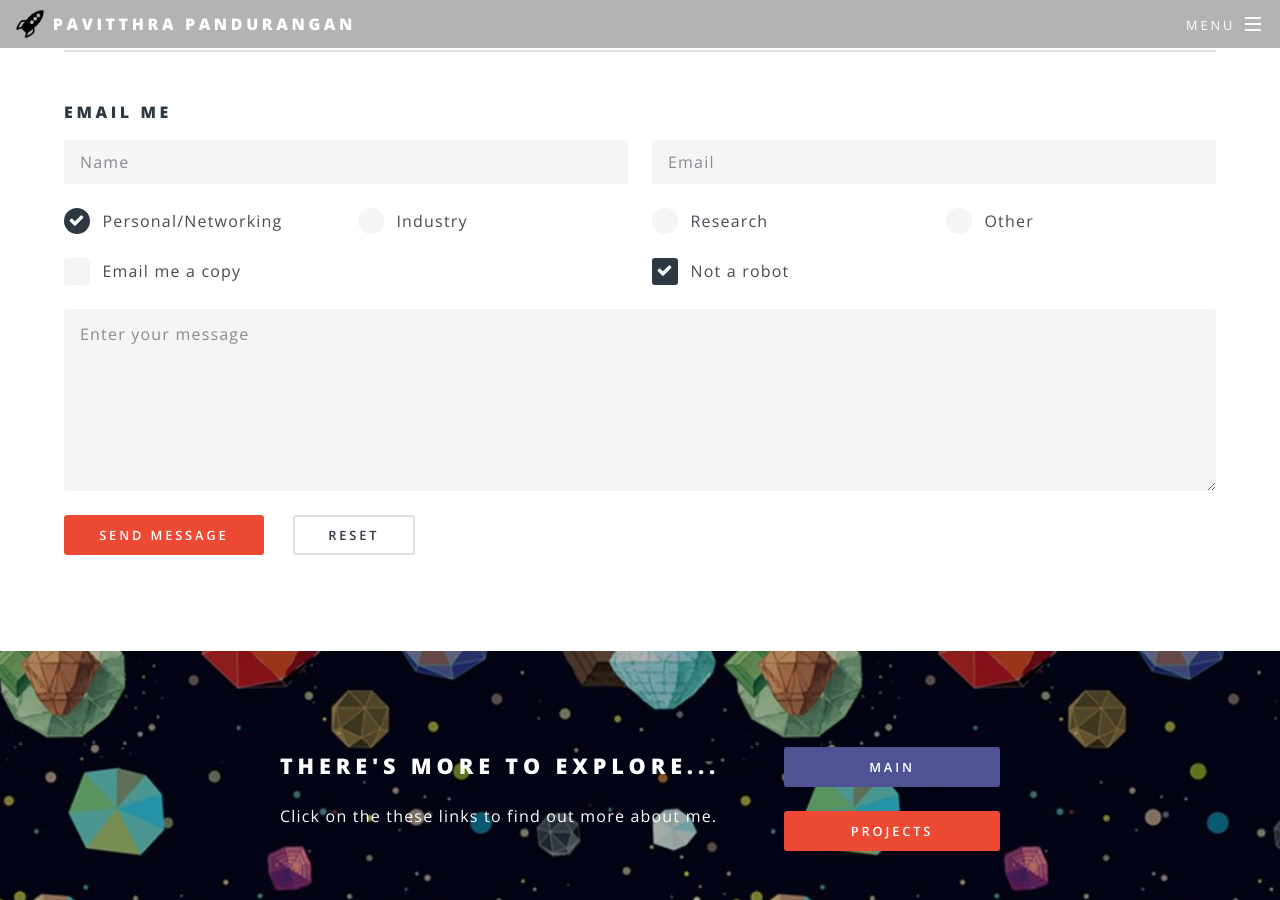
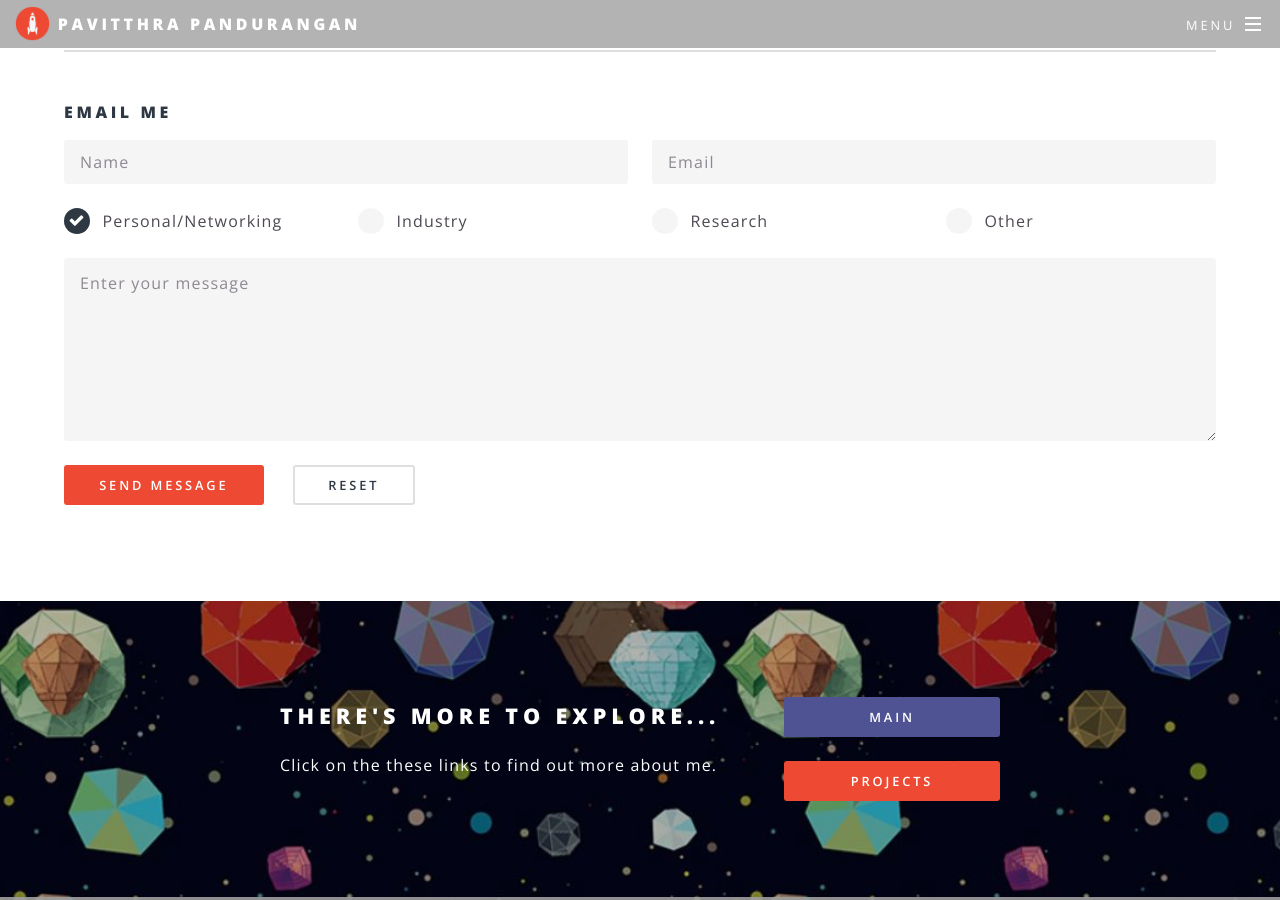
Before and after one commit to pavitthrap/pavitthrap.github.io, a Jekyll site: the page built from contact.html, in a window 1280 px wide and 900 px high, scrolled down 458 px. Built offline with Jekyll 4.4.1, drawn with Linux system fonts in a browser that asks for light colours; nearby versions of some CDN libraries.

Commit message:
form + logo

```diff
--- a/_config.yml
+++ b/_config.yml
@@ -17,7 +17,7 @@ social:
   linkedin-square: https://www.linkedin.com/in/pavitthra-pandurangan-620293102/
   #facebook-official: https://facebook.com/<username>
   #google-plus-square: https://plus.google.com/u/0/+<username>
-  email: pavitthp@andrew.cmu.edu
+  #email: pavitthp@andrew.cmu.edu
   #flickr:
   #instagram:
   #youtube-square:
--- a/_includes/header.html
+++ b/_includes/header.html
@@ -1,6 +1,6 @@
 <!-- Header -->
 <header id="header"{% if page.layout == 'landing' %} class="alt"{% endif %}>
-  <h1><a id="logo" href="{{ site.baseurl }}/index.html"><img src="/images/rocket3.png" alt="Home" style="margin-bottom: -9px;" height="30" width="30"> {{ site.title }}</a></h1>
+  <h1><a id="logo" href="{{ site.baseurl }}/index.html"><img src="/images/alt2.png" alt="Home" style="margin-bottom: -11px;" height="35" width="35"> {{ site.title }}</a></h1>
   <nav id="nav">
     <ul>
       <li class="special">
--- a/_layouts/default.html
+++ b/_layouts/default.html
@@ -12,6 +12,12 @@
   <body class="landing">
     <script src="//code.jquery.com/jquery-1.10.2.min.js"></script>
     <script>
+   /* setInterval(function() {
+      if ($('#check_id').prop("checked"))
+          {
+              $('#ccemail').setAttribute('value', $('#demo-email').val());
+          }
+    };  */
 
     </script>
     <!-- Page Wrapper -->
--- a/contact.html
+++ b/contact.html
@@ -9,44 +9,38 @@ title: Contact Me
 		<hr />
 		<section>
 					<h4>Email me</h4>
-					<form method="post" action="#">
+
+					<form method="POST" action="//formspree.io/pavitthp@andrew.cmu.edu" id="contactform">
 						<div class="row uniform">
 							<div class="6u 12u$(xsmall)">
-								<input type="text" name="demo-name" id="demo-name" value="" placeholder="Name" />
+								<input type="text" name="Name" id="demo-name" value="" placeholder="Name" />
 							</div>
 							<div class="6u$ 12u$(xsmall)">
-								<input type="email" name="demo-email" id="demo-email" value="" placeholder="Email" />
+								<input type="email" name="_replyto" id="demo-email" value="" placeholder="Email" />
 							</div>
 
 							<div class="3u 12u$(small)">
-								<input type="radio" id="demo-priority-low" name="demo-priority" checked>
+								<input type="radio" id="demo-priority-low" name="type" checked>
 								<label for="demo-priority-low">Personal/Networking</label>
 							</div>
 							<div class="3u 12u$(small)">
-								<input type="radio" id="demo-priority-normal" name="demo-priority">
+								<input type="radio" id="demo-priority-normal" name="type">
 								<label for="demo-priority-normal">Industry</label>
 							</div>
 							<div class="3u 12u$(small)">
-								<input type="radio" id="demo-priority-high" name="demo-priority">
+								<input type="radio" id="demo-priority-high" name="type">
 								<label for="demo-priority-high">Research</label>
 							</div>
 							<div class="3u$ 12u$(small)">
-								<input type="radio" id="demo-priority-mega" name="demo-priority">
+								<input type="radio" id="demo-priority-mega" name="type">
 								<label for="demo-priority-mega">Other</label>
 							</div>
 
-							<div class="6u 12u$(small)">
-								<input type="checkbox" id="demo-copy" name="demo-copy">
-								<label for="demo-copy">Email me a copy</label>
+							<div class="12u$">
+								<textarea name="message" id="demo-message" placeholder="Enter your message" rows="6"></textarea>
 							</div>
-							<div class="6u$ 12u$(small)">
-								<input type="checkbox" id="demo-human" name="demo-human" checked>
-								<label for="demo-human">Not a robot</label>
-							</div>
-							<div class="12u$">
-								<textarea name="demo-message" id="demo-message" placeholder="Enter your message" rows="6"></textarea>
-							</div>
-
+							<input type="text" name="_gotcha" style="display:none" />
+							<input type="hidden" name="_subject" value="Website contact" />
 							<div class="12u$">
 								<ul class="actions">
 									<li><input type="submit" value="Send Message" class="special" /></li>
--- a/projects.html
+++ b/projects.html
@@ -12,10 +12,7 @@ title: Projects
 					<img class="fitAll" src="images/pic01.jpg">
 					<span class="tag">HTML5</span><span class="tag">CSS3</span><span class="tag">Sass</span><span class="tag">Jekyll</span><span class="tag">Git</span>
 				</div>
-				<div class="6u 12u$(xsmall)"><p> Hello my name is Pavitthra this is my website! </p> </div>
-			</div>
-			<div class="row">
-						<span class="tag">HTML5</span><span class="tag">CSS3</span><span class="tag">Sass</span><span class="tag">Jekyll</span><span class="tag">Git</span>
+				<div class="6u 12u$(xsmall)"><p>I made custom animation with keyframes, and grew adept as using sass to get my website to look how I wanted.</p> </div>
 			</div>
 			<hr />
 
```
Also changed, not shown: images/alt2.png (added), images/rocket4.JPG (deleted).
